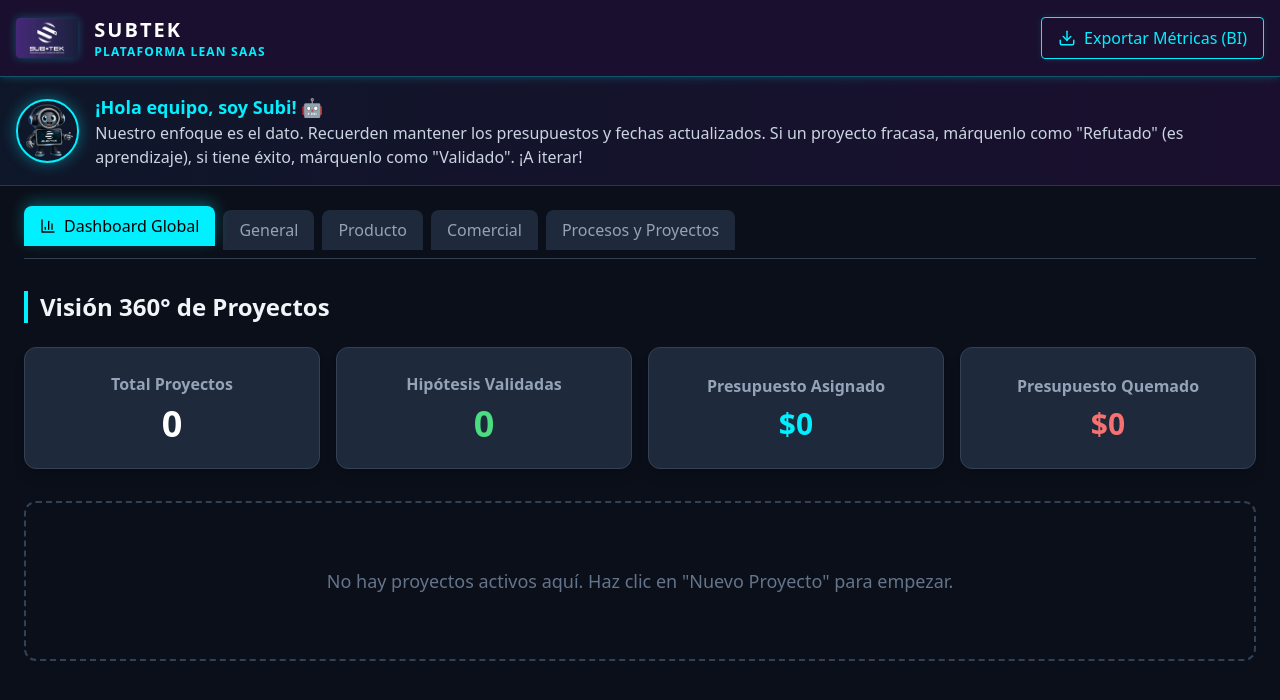
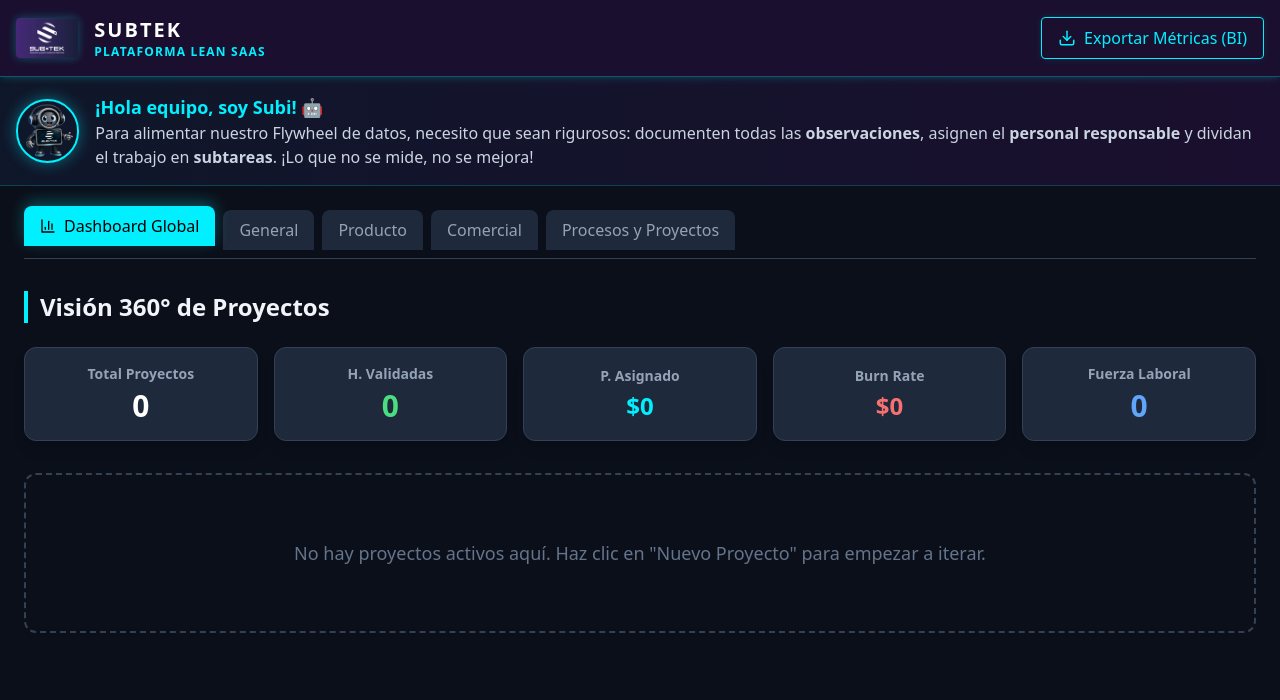
Before and after one commit to nixoncastiblancotriana-png/subtek-workspace, a Next.js app: page / in a window 1280 px wide. Shown: the top 700 px of the page. Built offline with nearby package versions, Linux system fonts and the light colour scheme.

Commit message:
Update page.tsx

```diff
--- a/app/page.tsx
+++ b/app/page.tsx
@@ -1,13 +1,19 @@
 "use client";
 import React, { useState, useEffect } from 'react';
 import {
-  Download, Plus, Save, Trash2,
-  CheckCircle, Clock, AlertTriangle, TrendingUp, Info, BarChart3, X
+  Download, Plus, Trash2, Users,
+  AlertTriangle, TrendingUp, Info, BarChart3, CheckSquare, X
 } from 'lucide-react';
 
 type Gerencia = 'Dashboard Global' | 'General' | 'Producto' | 'Comercial' | 'Procesos y Proyectos';
 type Estatus = 'Sin iniciar' | 'En curso' | 'Finalizado';
 type Veredicto = 'Pendiente' | 'Validada' | 'Refutada';
+
+interface Subtarea {
+  id: string;
+  texto: string;
+  completada: boolean;
+}
 
 interface Hipotesis {
   id: string;
@@ -15,14 +21,12 @@ interface Hipotesis {
   nombre: string;
   presupuestoAsignado: number;
   presupuestoGastado: number;
-  fechaInicio: string;
-  fechaLimite: string;
   avance: number;
   estatus: Estatus;
   veredicto: Veredicto;
   colaboradores: number;
   observaciones: string;
-  actividades: string;
+  subtareas: Subtarea[];
 }
 
 const GERENCIAS: Gerencia[] = ['Dashboard Global', 'General', 'Producto', 'Comercial', 'Procesos y Proyectos'];
@@ -51,14 +55,12 @@ export default function SubtekDashboard() {
       nombre: '',
       presupuestoAsignado: 0,
       presupuestoGastado: 0,
-      fechaInicio: new Date().toISOString().split('T')[0],
-      fechaLimite: '',
       avance: 0,
       estatus: 'Sin iniciar',
       veredicto: 'Pendiente',
       colaboradores: 1,
       observaciones: '',
-      actividades: ''
+      subtareas: []
     };
     guardarDatos([nueva, ...hipotesis]);
     if (gerenciaActiva === 'Dashboard Global') setGerenciaActiva('General');
@@ -69,6 +71,43 @@ export default function SubtekDashboard() {
     guardarDatos(act);
   };
 
+  // --- Manejo de Subtareas ---
+  const agregarSubtarea = (idHipotesis: string, textoSubtarea: string) => {
+    if (!textoSubtarea.trim()) return;
+    const act = hipotesis.map(h => {
+      if (h.id === idHipotesis) {
+        return {
+          ...h,
+          subtareas: [...h.subtareas, { id: Math.random().toString(36).substr(2, 5), texto: textoSubtarea, completada: false }]
+        };
+      }
+      return h;
+    });
+    guardarDatos(act);
+  };
+
+  const toggleSubtarea = (idHipotesis: string, idSubtarea: string) => {
+    const act = hipotesis.map(h => {
+      if (h.id === idHipotesis) {
+        const nuevasSubtareas = h.subtareas.map(s => s.id === idSubtarea ? { ...s, completada: !s.completada } : s);
+        return { ...h, subtareas: nuevasSubtareas };
+      }
+      return h;
+    });
+    guardarDatos(act);
+  };
+
+  const borrarSubtarea = (idHipotesis: string, idSubtarea: string) => {
+    const act = hipotesis.map(h => {
+      if (h.id === idHipotesis) {
+        return { ...h, subtareas: h.subtareas.filter(s => s.id !== idSubtarea) };
+      }
+      return h;
+    });
+    guardarDatos(act);
+  };
+  // ---------------------------
+
   const confirmarBorrado = () => {
     if (modalBorrar) {
       guardarDatos(hipotesis.filter(h => h.id !== modalBorrar));
@@ -77,16 +116,23 @@ export default function SubtekDashboard() {
   };
 
   const exportarCSV = () => {
-    const headers = ['ID', 'Gerencia', 'Nombre/Hipotesis', 'P. Asignado', 'P. Gastado', 'Inicio', 'Limite', 'Avance %', 'Estatus', 'Veredicto'];
-    const rows = hipotesis.map(h => [
-      h.id, h.gerencia, `"${h.nombre}"`, h.presupuestoAsignado, h.presupuestoGastado,
-      h.fechaInicio, h.fechaLimite, h.avance, h.estatus, h.veredicto
-    ]);
+    const headers = ['ID', 'Gerencia', 'Nombre_Hipotesis', 'P_Asignado', 'P_Gastado', 'Avance_Porcentaje', 'Estatus', 'Veredicto', 'Recurso_Humano', 'Observaciones', 'Subtareas_Consolidadas'];
+    const rows = hipotesis.map(h => {
+      // Limpiar textos para que no rompan el CSV (quitar saltos de linea y comillas)
+      const obsLimpia = h.observaciones.replace(/\n/g, " ").replace(/"/g, "'");
+      // Consolidar subtareas en un solo string
+      const subtareasTexto = h.subtareas.map(s => `[${s.completada ? 'X' : ' '}] ${s.texto}`).join(" | ");
+
+      return [
+        h.id, h.gerencia, `"${h.nombre}"`, h.presupuestoAsignado, h.presupuestoGastado,
+        h.avance, h.estatus, h.veredicto, h.colaboradores, `"${obsLimpia}"`, `"${subtareasTexto}"`
+      ];
+    });
     const csvContent = "data:text/csv;charset=utf-8," + [headers.join(','), ...rows.map(e => e.join(','))].join('\n');
     const encodedUri = encodeURI(csvContent);
     const link = document.createElement("a");
     link.setAttribute("href", encodedUri);
-    link.setAttribute("download", `Subtek_Metricas_${new Date().toISOString().split('T')[0]}.csv`);
+    link.setAttribute("download", `Subtek_Metricas_BI_${new Date().toISOString().split('T')[0]}.csv`);
     document.body.appendChild(link);
     link.click();
     link.remove();
@@ -100,6 +146,7 @@ export default function SubtekDashboard() {
   const totalAsignado = hipotesis.reduce((acc, curr) => acc + curr.presupuestoAsignado, 0);
   const totalGastado = hipotesis.reduce((acc, curr) => acc + curr.presupuestoGastado, 0);
   const validadas = hipotesis.filter(h => h.veredicto === 'Validada').length;
+  const totalPersonas = hipotesis.reduce((acc, curr) => acc + curr.colaboradores, 0);
 
   return (
     <div className="min-h-screen flex flex-col bg-subtek-dark text-slate-100 font-sans">
@@ -111,7 +158,7 @@ export default function SubtekDashboard() {
             <h3 className="text-xl font-bold text-white mb-2 flex items-center gap-2">
               <AlertTriangle className="text-red-500" /> Confirmar Eliminación
             </h3>
-            <p className="text-slate-300 mb-6">¿Estás absolutamente seguro de borrar este proyecto? Se perderá todo el historial de presupuesto y avance. Esta acción no se puede deshacer.</p>
+            <p className="text-slate-300 mb-6">¿Estás absolutamente seguro de borrar este proyecto? Se perderá todo el historial de presupuesto, observaciones y avance. Esta acción no se puede deshacer.</p>
             <div className="flex justify-end gap-3">
               <button onClick={() => setModalBorrar(null)} className="px-4 py-2 bg-slate-700 hover:bg-slate-600 rounded transition-all">Cancelar</button>
               <button onClick={confirmarBorrado} className="px-4 py-2 bg-red-600 hover:bg-red-500 text-white rounded transition-all">Sí, Eliminar</button>
@@ -142,7 +189,7 @@ export default function SubtekDashboard() {
           <img src="/subi.jpg" alt="Subi" className="w-16 h-16 rounded-full border-2 border-subtek-cyan object-cover shadow-[0_0_15px_rgba(0,240,255,0.4)] hover:scale-110 transition-all duration-300" onError={(e) => e.currentTarget.style.display = 'none'} />
           <div className="text-sm md:text-base text-slate-300">
             <span className="font-bold text-subtek-cyan text-lg">¡Hola equipo, soy Subi! 🤖</span> <br/>
-            Nuestro enfoque es el dato. Recuerden mantener los presupuestos y fechas actualizados. Si un proyecto fracasa, márquenlo como "Refutado" (es aprendizaje), si tiene éxito, márquenlo como "Validado". ¡A iterar!
+            Para alimentar nuestro Flywheel de datos, necesito que sean rigurosos: documenten todas las <b>observaciones</b>, asignen el <b>personal responsable</b> y dividan el trabajo en <b>subtareas</b>. ¡Lo que no se mide, no se mejora!
           </div>
         </div>
       </div>
@@ -166,38 +213,42 @@ export default function SubtekDashboard() {
           </h2>
           {gerenciaActiva !== 'Dashboard Global' && (
             <button onClick={agregarHipotesis} className="flex items-center gap-2 bg-subtek-cyan text-black font-bold px-4 py-2 rounded transition-all duration-300 hover:scale-105 hover:shadow-[0_0_15px_rgba(0,240,255,0.5)]">
-              <Plus size={20} /> Nuevo Proyecto / Hipótesis
+              <Plus size={20} /> Nuevo Proyecto
             </button>
           )}
         </div>
 
         {/* VISTA DASHBOARD GLOBAL */}
         {gerenciaActiva === 'Dashboard Global' && (
-          <div className="grid grid-cols-1 md:grid-cols-4 gap-4 mb-8">
-            <div className="bg-subtek-card p-6 rounded-xl border border-slate-700 flex flex-col items-center justify-center text-center shadow-lg hover:border-subtek-cyan transition-colors">
-              <span className="text-slate-400 font-bold mb-2">Total Proyectos</span>
-              <span className="text-4xl font-black text-white">{hipotesis.length}</span>
+          <div className="grid grid-cols-2 md:grid-cols-5 gap-4 mb-8">
+            <div className="bg-subtek-card p-4 rounded-xl border border-slate-700 flex flex-col items-center justify-center text-center shadow-lg">
+              <span className="text-slate-400 text-sm font-bold mb-1">Total Proyectos</span>
+              <span className="text-3xl font-black text-white">{hipotesis.length}</span>
             </div>
-            <div className="bg-subtek-card p-6 rounded-xl border border-slate-700 flex flex-col items-center justify-center text-center shadow-lg hover:border-subtek-cyan transition-colors">
-              <span className="text-slate-400 font-bold mb-2">Hipótesis Validadas</span>
-              <span className="text-4xl font-black text-green-400">{validadas}</span>
+            <div className="bg-subtek-card p-4 rounded-xl border border-slate-700 flex flex-col items-center justify-center text-center shadow-lg">
+              <span className="text-slate-400 text-sm font-bold mb-1">H. Validadas</span>
+              <span className="text-3xl font-black text-green-400">{validadas}</span>
             </div>
-            <div className="bg-subtek-card p-6 rounded-xl border border-slate-700 flex flex-col items-center justify-center text-center shadow-lg hover:border-subtek-cyan transition-colors">
-              <span className="text-slate-400 font-bold mb-2">Presupuesto Asignado</span>
-              <span className="text-3xl font-black text-subtek-cyan">${totalAsignado.toLocaleString()}</span>
+            <div className="bg-subtek-card p-4 rounded-xl border border-slate-700 flex flex-col items-center justify-center text-center shadow-lg">
+              <span className="text-slate-400 text-sm font-bold mb-1">P. Asignado</span>
+              <span className="text-2xl font-black text-subtek-cyan">${totalAsignado.toLocaleString()}</span>
             </div>
-            <div className="bg-subtek-card p-6 rounded-xl border border-slate-700 flex flex-col items-center justify-center text-center shadow-lg hover:border-subtek-cyan transition-colors">
-              <span className="text-slate-400 font-bold mb-2">Presupuesto Quemado</span>
-              <span className="text-3xl font-black text-red-400">${totalGastado.toLocaleString()}</span>
+            <div className="bg-subtek-card p-4 rounded-xl border border-slate-700 flex flex-col items-center justify-center text-center shadow-lg">
+              <span className="text-slate-400 text-sm font-bold mb-1">Burn Rate</span>
+              <span className="text-2xl font-black text-red-400">${totalGastado.toLocaleString()}</span>
+            </div>
+            <div className="bg-subtek-card p-4 rounded-xl border border-slate-700 flex flex-col items-center justify-center text-center shadow-lg">
+              <span className="text-slate-400 text-sm font-bold mb-1">Fuerza Laboral</span>
+              <span className="text-3xl font-black text-blue-400">{totalPersonas}</span>
             </div>
           </div>
         )}
 
-        {/* GRID DE TARJETAS */}
-        <div className="grid grid-cols-1 lg:grid-cols-2 gap-6 pb-20">
+        {/* GRID DE TARJETAS DE PROYECTO */}
+        <div className="grid grid-cols-1 xl:grid-cols-2 gap-8 pb-20">
           {hipotesisFiltradas.length === 0 ? (
             <div className="col-span-full py-16 text-center text-slate-500 border-2 border-dashed border-slate-700 rounded-xl">
-              <p className="text-lg">No hay proyectos activos aquí. Haz clic en "Nuevo Proyecto" para empezar.</p>
+              <p className="text-lg">No hay proyectos activos aquí. Haz clic en "Nuevo Proyecto" para empezar a iterar.</p>
             </div>
           ) : (
             hipotesisFiltradas.map((hip) => {
@@ -208,21 +259,22 @@ export default function SubtekDashboard() {
 
               if (presupuestoValido) {
                  if (burnRate > 80 && hip.avance < 50) {
-                    semaforoColor = 'bg-red-950/40 border-red-500/50';
+                    semaforoColor = 'bg-red-950/30 border-red-500/50';
                     alertaActiva = true;
-                 } else if (burnRate > 90) { semaforoColor = 'bg-orange-950/40 border-orange-500/50'; }
+                 } else if (burnRate > 90) { semaforoColor = 'bg-orange-950/30 border-orange-500/50'; }
               }
-              if (hip.estatus === 'Finalizado' && hip.veredicto === 'Validada') semaforoColor = 'bg-green-950/30 border-green-500/50';
+              if (hip.estatus === 'Finalizado' && hip.veredicto === 'Validada') semaforoColor = 'bg-green-950/20 border-green-500/40';
               if (hip.estatus === 'Finalizado' && hip.veredicto === 'Refutada') semaforoColor = 'bg-slate-900 border-slate-600 opacity-70';
 
               return (
-                <div key={hip.id} className={`p-6 rounded-xl border ${semaforoColor} flex flex-col gap-4 shadow-lg transition-all duration-500 hover:shadow-xl`}>
+                <div key={hip.id} className={`p-6 rounded-xl border ${semaforoColor} flex flex-col gap-5 shadow-xl transition-all duration-500 hover:shadow-2xl relative overflow-hidden`}>
 
+                  {/* Titulo y Borrar */}
                   <div className="flex justify-between gap-4 items-start">
                     <div className="w-full">
-                      {gerenciaActiva === 'Dashboard Global' && <span className="text-xs bg-subtek-cyan text-black font-bold px-2 py-1 rounded mb-2 inline-block">{hip.gerencia}</span>}
-                      <input type="text" placeholder="Ej: Implementar IA para etiquetado NASSCO..."
-                        className="bg-transparent border-b border-slate-600 focus:border-subtek-cyan outline-none w-full text-lg font-bold placeholder-slate-600 pb-1 transition-colors"
+                      {gerenciaActiva === 'Dashboard Global' && <span className="text-[10px] bg-subtek-cyan text-black font-bold px-2 py-0.5 rounded mb-2 inline-block uppercase tracking-wider">{hip.gerencia}</span>}
+                      <input type="text" placeholder="Ej: Piloto de IA para etiquetado NASSCO v8..."
+                        className="bg-transparent border-b border-slate-600 focus:border-subtek-cyan outline-none w-full text-xl font-bold placeholder-slate-600 pb-1 transition-colors"
                         value={hip.nombre} onChange={(e) => actualizarHipotesis(hip.id, 'nombre', e.target.value)}
                       />
                     </div>
@@ -237,36 +289,87 @@ export default function SubtekDashboard() {
                     </div>
                   )}
 
-                  <div className="grid grid-cols-2 gap-4 text-sm mt-2">
+                  {/* BLOQUE SUPERIOR: Estatus, Veredicto y RRHH */}
+                  <div className="grid grid-cols-3 gap-3">
                     <div className="flex flex-col gap-1">
-                      <label className="text-slate-400 text-xs uppercase font-bold">Estatus</label>
-                      <select className="bg-slate-800 border border-slate-700 rounded p-2 outline-none focus:border-subtek-cyan transition-colors" value={hip.estatus} onChange={(e) => actualizarHipotesis(hip.id, 'estatus', e.target.value)}>
+                      <label className="text-slate-400 text-[10px] uppercase font-bold tracking-wider">Estatus</label>
+                      <select className="bg-slate-800 border border-slate-700 rounded p-2 text-sm outline-none focus:border-subtek-cyan transition-colors" value={hip.estatus} onChange={(e) => actualizarHipotesis(hip.id, 'estatus', e.target.value)}>
                         <option value="Sin iniciar">Sin iniciar</option><option value="En curso">En curso</option><option value="Finalizado">Finalizado</option>
                       </select>
                     </div>
                     <div className="flex flex-col gap-1">
-                      <label className="text-slate-400 text-xs uppercase font-bold">Veredicto</label>
-                      <select className={`bg-slate-800 border border-slate-700 rounded p-2 outline-none transition-colors ${hip.estatus !== 'Finalizado' ? 'opacity-50 cursor-not-allowed' : 'focus:border-subtek-cyan'}`} value={hip.veredicto} disabled={hip.estatus !== 'Finalizado'} onChange={(e) => actualizarHipotesis(hip.id, 'veredicto', e.target.value)}>
-                        <option value="Pendiente">Pendiente</option><option value="Validada">✅ Éxito (Validada)</option><option value="Refutada">❌ Aprendizaje (Refutada)</option>
+                      <label className="text-slate-400 text-[10px] uppercase font-bold tracking-wider">Veredicto</label>
+                      <select className={`bg-slate-800 border border-slate-700 rounded p-2 text-sm outline-none transition-colors ${hip.estatus !== 'Finalizado' ? 'opacity-50 cursor-not-allowed' : 'focus:border-subtek-cyan'}`} value={hip.veredicto} disabled={hip.estatus !== 'Finalizado'} onChange={(e) => actualizarHipotesis(hip.id, 'veredicto', e.target.value)}>
+                        <option value="Pendiente">Pendiente</option><option value="Validada">✅ Éxito</option><option value="Refutada">❌ Aprendizaje</option>
                       </select>
                     </div>
                     <div className="flex flex-col gap-1">
-                      <label className="text-slate-400 text-xs uppercase font-bold">Presupuesto ($)</label>
-                      <input type="number" className="bg-slate-800 border border-slate-700 rounded p-2 outline-none focus:border-subtek-cyan transition-colors w-full" value={hip.presupuestoAsignado} onChange={(e) => actualizarHipotesis(hip.id, 'presupuestoAsignado', Number(e.target.value))} />
-                    </div>
-                    <div className="flex flex-col gap-1">
-                      <label className="text-slate-400 text-xs uppercase font-bold">Gastado (Burn) ($)</label>
-                      <input type="number" className="bg-slate-800 border border-slate-700 rounded p-2 outline-none focus:border-red-400 transition-colors w-full text-red-300" value={hip.presupuestoGastado} onChange={(e) => actualizarHipotesis(hip.id, 'presupuestoGastado', Number(e.target.value))} />
+                      <label className="text-slate-400 text-[10px] uppercase font-bold tracking-wider flex items-center gap-1"><Users size={12}/> RR.HH</label>
+                      <div className="flex items-center">
+                        <input type="number" min="0" placeholder="0" className="bg-slate-800 border border-slate-700 rounded p-2 text-sm outline-none focus:border-subtek-cyan transition-colors w-full" value={hip.colaboradores || ''} onChange={(e) => actualizarHipotesis(hip.id, 'colaboradores', Number(e.target.value))} />
+                      </div>
                     </div>
                   </div>
 
-                  <div className="flex flex-col gap-2 mt-4 bg-slate-800/50 p-3 rounded-lg border border-slate-700/50">
-                    <div className="flex justify-between items-center text-xs">
-                      <label className="text-slate-400 uppercase font-bold flex items-center gap-1"><TrendingUp size={14}/> Progreso de Ejecución</label>
-                      <span className="text-subtek-cyan font-black text-base">{hip.avance}%</span>
+                  {/* BLOQUE MEDIO: Finanzas y Avance */}
+                  <div className="bg-[#111827] border border-slate-700/50 rounded-lg p-4 grid grid-cols-2 gap-4">
+                    <div className="flex flex-col gap-1">
+                      <label className="text-slate-400 text-[10px] uppercase font-bold tracking-wider">Presupuesto ($)</label>
+                      <input type="number" placeholder="0" className="bg-transparent border-b border-slate-700 outline-none focus:border-subtek-cyan transition-colors w-full text-lg text-white" value={hip.presupuestoAsignado || ''} onChange={(e) => actualizarHipotesis(hip.id, 'presupuestoAsignado', Number(e.target.value))} />
                     </div>
-                    <input type="range" min="0" max="100" className="w-full accent-subtek-cyan cursor-pointer" value={hip.avance} onChange={(e) => actualizarHipotesis(hip.id, 'avance', Number(e.target.value))} />
+                    <div className="flex flex-col gap-1">
+                      <label className="text-slate-400 text-[10px] uppercase font-bold tracking-wider">Gastado ($)</label>
+                      <input type="number" placeholder="0" className="bg-transparent border-b border-slate-700 outline-none focus:border-red-400 transition-colors w-full text-lg text-red-400" value={hip.presupuestoGastado || ''} onChange={(e) => actualizarHipotesis(hip.id, 'presupuestoGastado', Number(e.target.value))} />
+                    </div>
+
+                    <div className="col-span-2 flex flex-col gap-2 pt-2 border-t border-slate-800">
+                      <div className="flex justify-between items-center text-xs">
+                        <label className="text-slate-400 uppercase font-bold flex items-center gap-1"><TrendingUp size={14}/> Progreso de Ejecución</label>
+                        <span className="text-subtek-cyan font-black text-lg">{hip.avance}%</span>
+                      </div>
+                      <input type="range" min="0" max="100" className="w-full accent-subtek-cyan cursor-pointer" value={hip.avance} onChange={(e) => actualizarHipotesis(hip.id, 'avance', Number(e.target.value))} />
+                    </div>
                   </div>
+
+                  {/* BLOQUE INFERIOR: Subtareas y Observaciones */}
+                  <div className="grid grid-cols-1 md:grid-cols-2 gap-4">
+
+                    {/* Subtareas */}
+                    <div className="flex flex-col gap-2">
+                       <label className="text-slate-400 text-[10px] uppercase font-bold tracking-wider flex items-center gap-1"><CheckSquare size={14}/> Subtareas Operativas</label>
+                       <div className="bg-slate-800 border border-slate-700 rounded-lg p-2 flex flex-col gap-2 h-40 overflow-y-auto">
+                          {hip.subtareas.map(sub => (
+                            <div key={sub.id} className="flex items-start gap-2 group">
+                              <input type="checkbox" checked={sub.completada} onChange={() => toggleSubtarea(hip.id, sub.id)} className="mt-1 accent-subtek-cyan cursor-pointer" />
+                              <span className={`text-sm flex-1 ${sub.completada ? 'line-through text-slate-500' : 'text-slate-200'}`}>{sub.texto}</span>
+                              <button onClick={() => borrarSubtarea(hip.id, sub.id)} className="text-slate-600 hover:text-red-400 opacity-0 group-hover:opacity-100 transition-opacity"><X size={14}/></button>
+                            </div>
+                          ))}
+                          <input
+                            type="text"
+                            placeholder="+ Agregar nueva tarea y presionar Enter..."
+                            className="bg-transparent border-b border-slate-600 focus:border-subtek-cyan outline-none text-sm text-subtek-cyan placeholder-slate-600 w-full mt-auto py-1"
+                            onKeyDown={(e) => {
+                              if (e.key === 'Enter') {
+                                agregarSubtarea(hip.id, e.currentTarget.value);
+                                e.currentTarget.value = '';
+                              }
+                            }}
+                          />
+                       </div>
+                    </div>
+
+                    {/* Observaciones */}
+                    <div className="flex flex-col gap-2">
+                      <label className="text-slate-400 text-[10px] uppercase font-bold tracking-wider flex items-center gap-1"><Info size={14}/> Observaciones / Riesgos</label>
+                      <textarea
+                        placeholder="Anota aquí las lecciones aprendidas, bloqueos, contacto de proveedores o insights de la hipótesis..."
+                        className="bg-slate-800 border border-slate-700 rounded-lg p-3 text-sm outline-none focus:border-subtek-cyan h-40 resize-none text-slate-300 w-full leading-relaxed"
+                        value={hip.observaciones} onChange={(e) => actualizarHipotesis(hip.id, 'observaciones', e.target.value)}
+                      />
+                    </div>
+                  </div>
+
                 </div>
               );
             })
```
